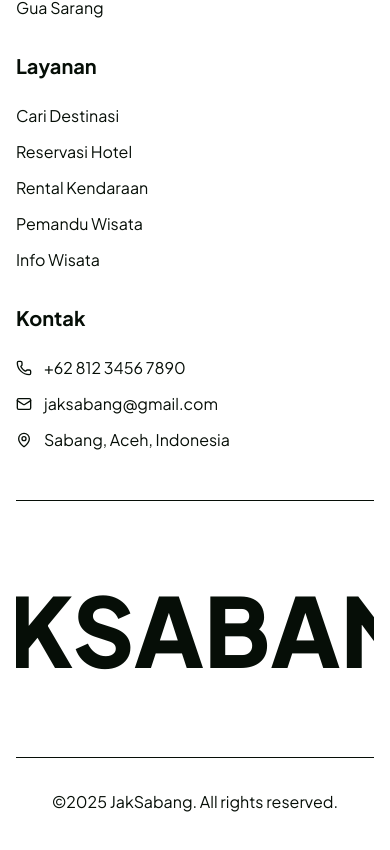
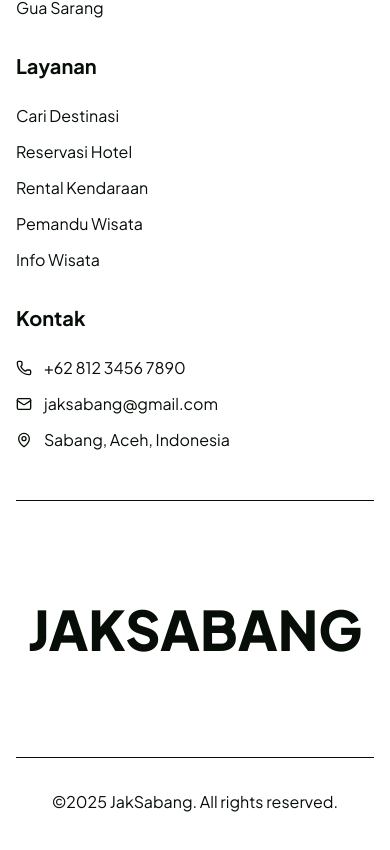
Before and after one commit to dianislami/SabangKarsa, a React (Vite) app: page /about in a window 390 px wide. Shown: the part 3949-4799 px from the top of the page. Built offline with nearby package versions, Linux system fonts and the light colour scheme; no server answers.

Commit message:
style: footer style

```diff
--- a/src/components/layouts/footer.tsx
+++ b/src/components/layouts/footer.tsx
@@ -228,7 +228,7 @@ export function Footer() {
             <div ref={parallaxContainerRef} className="relative overflow-hidden py-16 border-t border-border">
               <div className="absolute inset-0 flex items-center justify-center">
                 <motion.div
-                  className="text-8xl md:text-9xl lg:text-[12rem] font-black text-foreground/10 dark:text-foreground/20 whitespace-nowrap select-none"
+                  className="text-[14vw] md:text-9xl lg:text-[12rem] font-black text-foreground/10 dark:text-foreground/20 whitespace-nowrap select-none"
                   style={{
                     y: parallaxY,
                   }}
```
